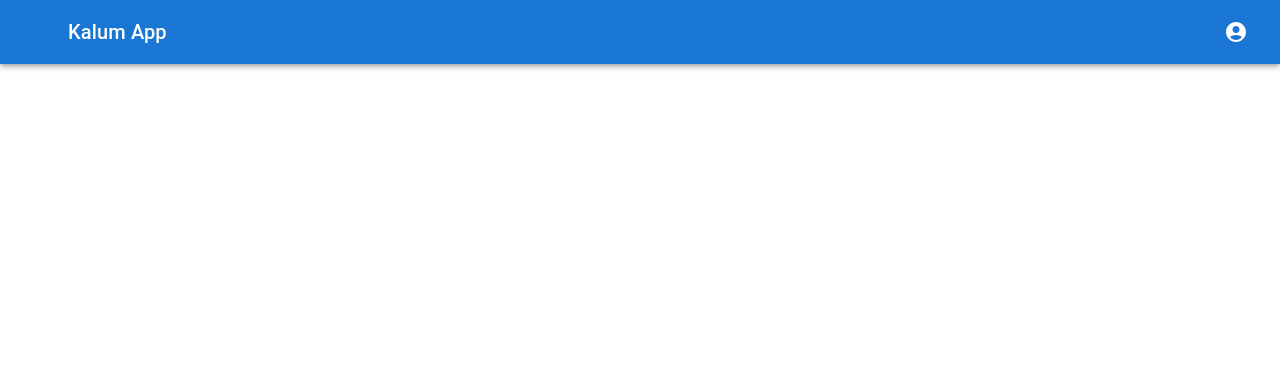
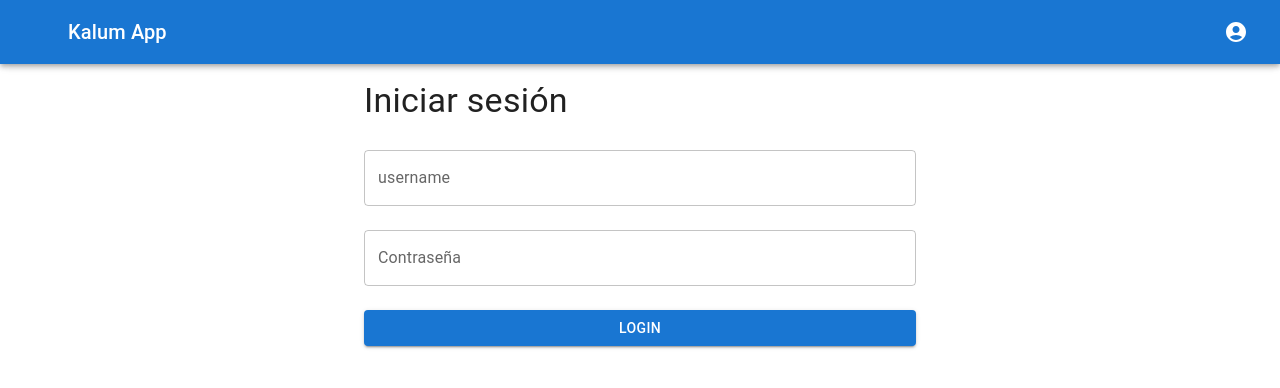
Before and after one commit to EdwinTumax/kalum-app-java-2025-react-, a React (Vite) app: page /login in a window 1280 px wide. Shown: the top 388 px of the page. Built offline with nearby package versions, Linux system fonts and the light colour scheme; some icons are missing.

Commit message:
Funcionalida de Login

```diff
--- a/src/App.tsx
+++ b/src/App.tsx
@@ -3,22 +3,40 @@ import './App.css'
 import { AppBarMenu } from './components/layout/AppBarMenu'
 import { useState } from 'react'
 import { SideNav } from './components/layout/SideNav';
+import { BrowserRouter as Router, Route, Routes } from 'react-router-dom';
+import { LoginForm } from './components/auth/LoginForm';
+import Swal from 'sweetalert2';
 
 function App() {
 
   const [drawerOpen, setDrawerOpen] = useState(false);
   const handleDrawerToggle = () => setDrawerOpen(!drawerOpen);
+
   const handleLogout = () => {
-    console.log('Sesion cerrada');
+    Swal.fire({
+      title: "Logout",
+      text: "Esta seguro de cerrar Sesión?",
+      icon: "warning",
+      showCancelButton: true,
+      confirmButtonColor: "#3085d6",
+      cancelButtonColor: "#d33",
+      confirmButtonText: "Si!"
+    }).then((result) => {
+      if (result.isConfirmed) {
+        window.location.href = '/login'
+      }
+    });
   }
 
   return (
-    <>
-      <CssBaseline/>
+    <Router>
+      <CssBaseline />
       <AppBarMenu onMenuClick={handleDrawerToggle} onLogout={handleLogout}></AppBarMenu>
       <SideNav open={drawerOpen} onClose={handleDrawerToggle}></SideNav>
-    </>
+      <Routes>
+        <Route path='/login' element={<LoginForm onLoginSuccess={() => window.location.href = 'www.google.com.gt'} />} />
+      </Routes>
+    </Router>
   )
 }
-
 export default App
--- /dev/null
+++ b/src/components/auth/LoginForm.tsx
@@ -0,0 +1,41 @@
+import { Alert, Box, Button, Container, TextField, Typography } from '@mui/material';
+import React, { useState } from 'react'
+import Swal from 'sweetalert2';
+
+interface LoginFormProps {
+    onLoginSuccess: () => void;
+}
+
+export const LoginForm: React.FC<LoginFormProps> = ({ onLoginSuccess }) => {
+    const [email,setEmail] =  useState('');
+    const [password,setPassword] = useState('');
+    const [error, setError] = useState('');
+
+
+    const handleSubmit = async (e: React.FormEvent) => {
+        e.preventDefault();
+        Swal.fire({
+            title: 'Login',
+            text: 'Bienvenido al Sistema',
+            icon: 'success'
+        }).then((confirm) => {
+            if(confirm.isConfirmed) {
+                onLoginSuccess();
+            }
+        });
+    }
+
+    return (
+        <Container maxWidth="sm" sx={{ mt: 10}}>
+            <Typography variant='h4' gutterBottom>Iniciar sesión</Typography>
+            <form onSubmit={handleSubmit}>
+                <TextField label="username" fullWidth margin='normal' value={email} onChange={(e) => setEmail(e.target.value)}/>
+                <TextField label="Contraseña" type='password' fullWidth margin='normal' value={password} onChange={(e) => setPassword(e.target.value)}/>
+                {error && <Alert severity='error' sx={{ mt: 2}}>{error}</Alert>}
+                <Box mt={2}>
+                    <Button type='submit' variant='contained' fullWidth>Login</Button>
+                </Box>
+            </form>
+        </Container>
+    )
+}
```
